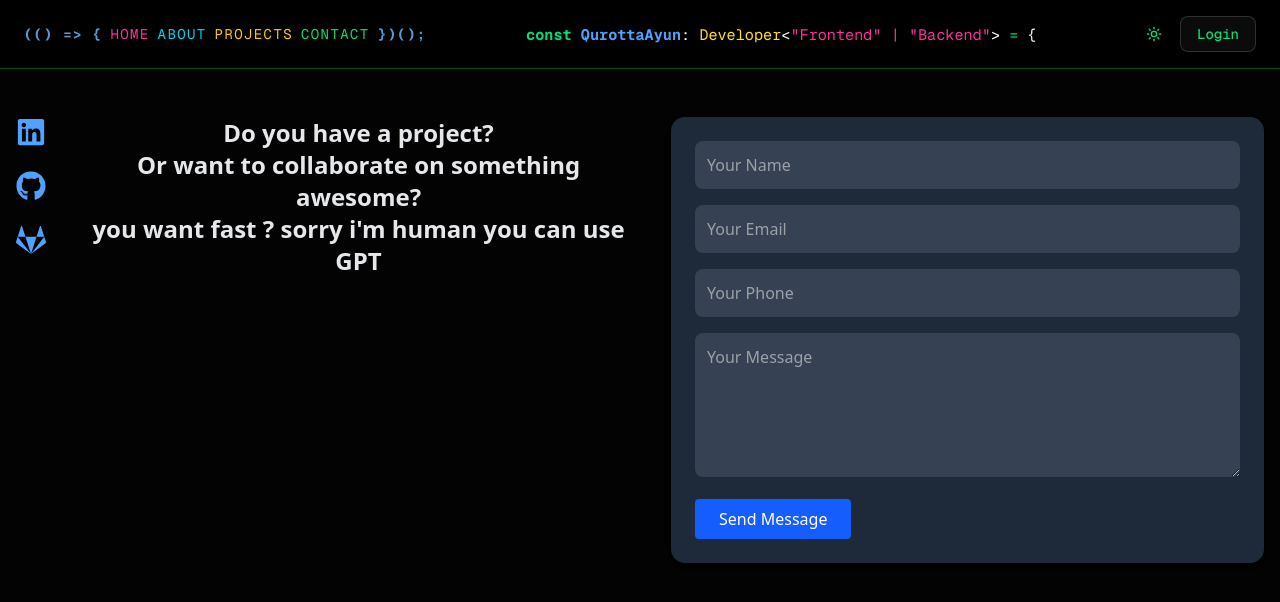
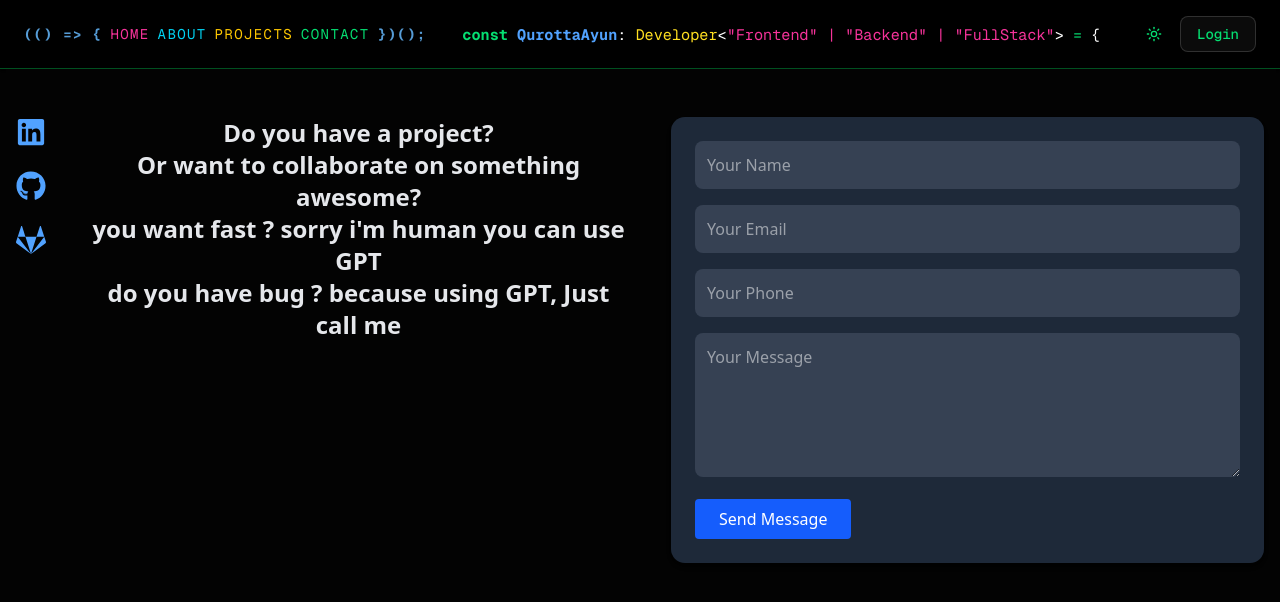
Before and after one commit to Qurroayun/porto2025, a Next.js app: page /contact in a window 1280 px wide. Shown: the top 602 px of the page. Built offline with nearby package versions, Linux system fonts and the light colour scheme.

Commit message:
update link media and navbar refactor dry double call

```diff
--- a/src/app/(landing)/contact/page.tsx
+++ b/src/app/(landing)/contact/page.tsx
@@ -42,21 +42,21 @@ export default function ContactPage() {
         {/* Left: Icons */}
         <div className="flex flex-row lg:flex-col gap-6 text-3xl text-blue-600 dark:text-blue-400 justify-center items-center w-full lg:w-auto">
           <a
-            href="https://linkedin.com"
+            href="https://www.linkedin.com/in/qurrota-ayun-a45a48256/"
             target="_blank"
             rel="noopener noreferrer"
             className="hover:text-blue-800 transition">
             <FaLinkedin />
           </a>
           <a
-            href="https://github.com"
+            href="https://github.com/Qurroayun"
             target="_blank"
             rel="noopener noreferrer"
             className="hover:text-gray-800 transition">
             <FaGithub />
           </a>
           <a
-            href="https://gitlab.com"
+            href="https://gitlab.com/kuriayun"
             target="_blank"
             rel="noopener noreferrer"
             className="hover:text-pink-600 transition">
@@ -69,12 +69,18 @@ export default function ContactPage() {
             Do you have a project? <br />
             Or want to collaborate on something awesome? <br />
             you want fast ? sorry i&apos;m human you can use GPT
+            <br />
+            do you have bug ? because using GPT, Just call me
           </p>
         </div>
 
         <div className="lg:hidden mt-10 text-center">
           <p className="text-lg font-medium text-gray-700 dark:text-gray-200">
-            Do you have a project? Or want to collaborate on something awesome?
+            Do you have a project? <br />
+            Or want to collaborate on something awesome? <br />
+            you want fast ? sorry i&apos;m human you can use GPT
+            <br />
+            do you have bug ? because using GPT, Just call me
           </p>
         </div>
 
--- a/src/components/landing/navbar/navbar.tsx
+++ b/src/components/landing/navbar/navbar.tsx
@@ -15,8 +15,28 @@ export default function Navbar() {
     setMounted(true);
   }, []);
 
+  // Component untuk menampilkan nama "const QurottaAyun..."
+  const BrandName = ({ className = "" }) => (
+    <span className={`font-mono ${className}`}>
+      <span className="text-green-600 dark:text-green-400 font-bold">
+        const
+      </span>{" "}
+      <span className="text-blue-600 dark:text-blue-400 font-bold">
+        QurottaAyun
+      </span>
+      <span className="text-white dark:text-white">: </span>
+      <span className="text-yellow-600 dark:text-yellow-300">Developer</span>
+      <span className="text-white">&lt;</span>
+      <span className="text-pink-500">
+        &quot;Frontend&quot; | &quot;Backend&quot; | &quot;FullStack&quot;
+      </span>
+      <span className="text-white">&gt;</span> ={" "}
+      <span className="text-white">&#123;</span>
+    </span>
+  );
+
   return (
-    <header className="w-full px-6 py-4 border-b border-green-500/40 bg-[#f8f9fa] dark:bg-black text-gray-900 dark:text-green-400 font-mono shadow-sm">
+    <header className="w-full sticky top-0 z-50 px-6 py-4 border-b border-green-500/40 bg-[#f8f9fa] dark:bg-black text-gray-900 dark:text-green-400 font-mono shadow-sm">
       {/* Desktop Layout */}
       <div className="hidden md:flex items-center justify-between">
         {/* Left: Credential Links */}
@@ -47,26 +67,11 @@ export default function Navbar() {
           <span className="text-[#569CD6] font-bold">&#125;)();</span>
         </div>
 
-        {/* Center: TypeScript-style Name */}
-        <Link href="/">
-          <div className="text-center font-mono text-[0.95rem] leading-tight">
-            <span className="text-green-600 dark:text-green-400 font-bold">
-              const
-            </span>{" "}
-            <span className="text-blue-600 dark:text-blue-400 font-bold">
-              QurottaAyun
-            </span>
-            <span className="text-white dark:text-white">: </span>
-            <span className="text-yellow-600 dark:text-yellow-300">
-              Developer
-            </span>
-            <span className="text-white">&lt;</span>
-            <span className="text-pink-500">
-              &quot;Frontend&quot; | &quot;Backend&quot;
-            </span>
-            <span className="text-white">&gt;</span> ={" "}
-            <span className="text-white">&#123;</span>
-          </div>
+        {/* Center: Brand */}
+        <Link
+          href="/"
+          className="text-center font-mono text-[0.95rem] leading-tight">
+          <BrandName />
         </Link>
 
         {/* Right: Toggle Theme + Login */}
@@ -92,19 +97,10 @@ export default function Navbar() {
       {/* Mobile Layout */}
       <div className="md:hidden flex flex-col items-center">
         <div className="flex items-center justify-between w-full">
-          {/* Center: TypeScript-style Name */}
-          <div className="text-left font-mono text-xs">
-            <span className="text-green-600 font-bold">const</span>{" "}
-            <span className="text-blue-600 font-bold">QurottaAyun</span>
-            <span className="text-white">: </span>
-            <span className="text-yellow-600">Developer</span>
-            <span className="text-white">&lt;</span>
-            <span className="text-pink-500">
-              &quot;Frontend&quot; | &quot;Creative&quot;
-            </span>
-            <span className="text-white">&gt;</span> ={" "}
-            <span className="text-white">&#123;</span>
-          </div>
+          {/* Brand Clickable */}
+          <Link href="/" className="text-left font-mono text-xs">
+            <BrandName />
+          </Link>
 
           {/* Toggle Dropdown Menu */}
           <Button
@@ -124,7 +120,7 @@ export default function Navbar() {
               </span>
 
               <Link
-                href="#/"
+                href="/"
                 className="hover:underline text-gray-700 dark:text-green-300">
                 Home
               </Link>
```
